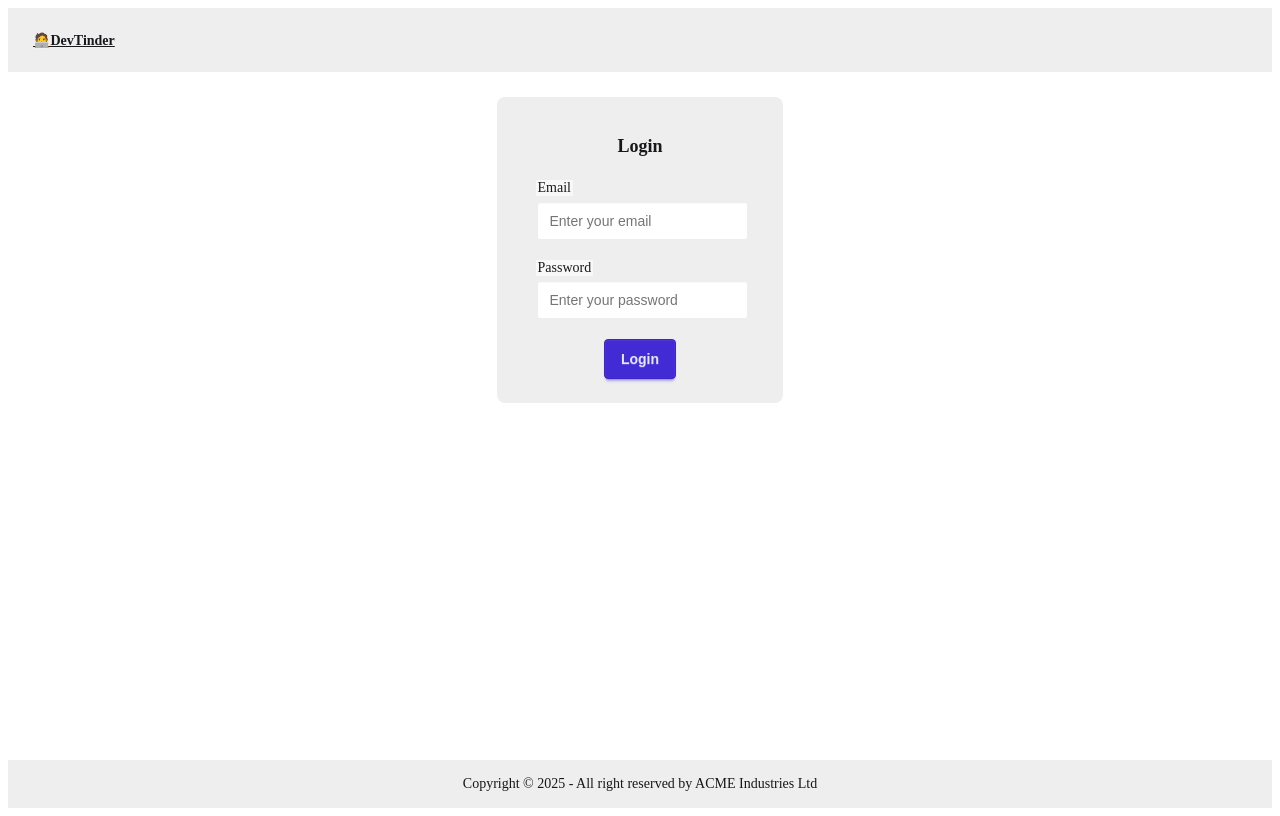
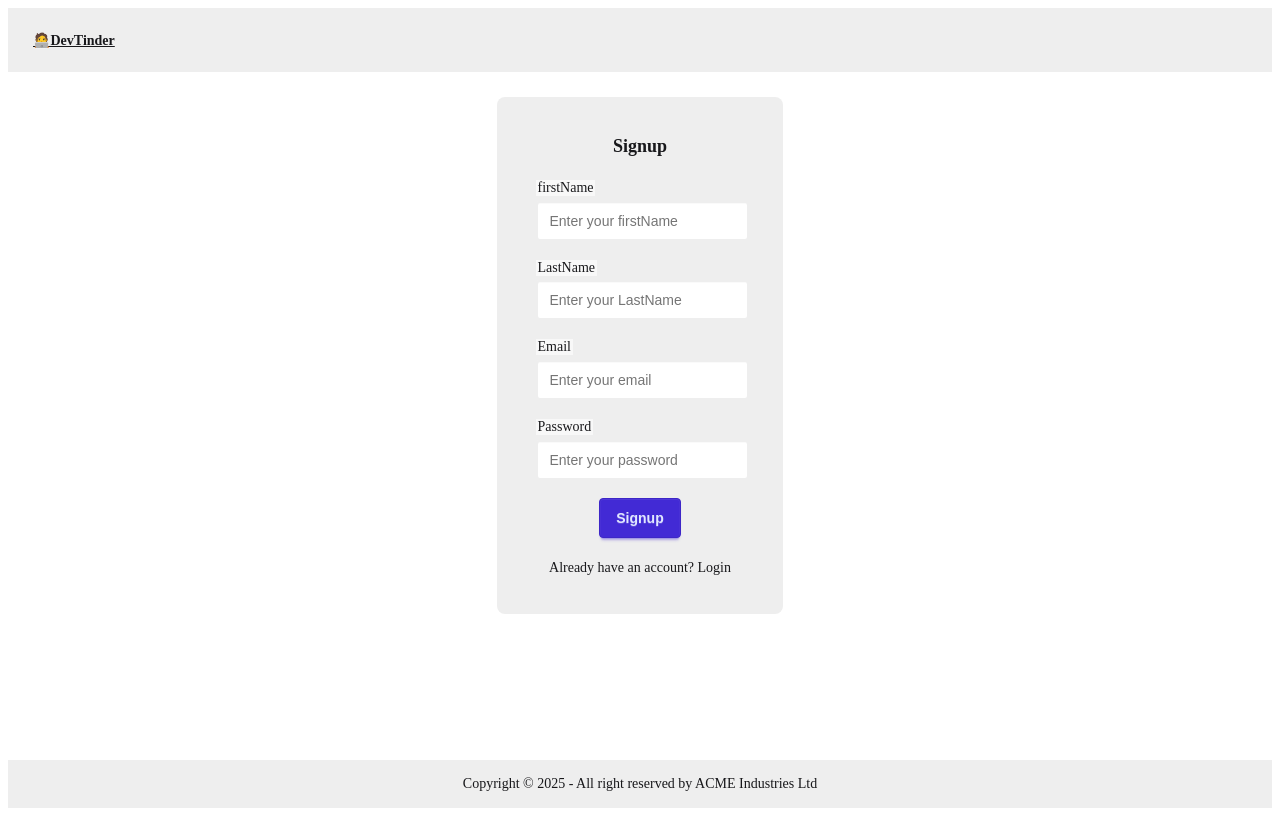
Before and after one commit to srinilayapasupureedi/devTinder-UI, a React (Vite) app: page /login in a window 1280 px wide. Built offline with nearby package versions, Linux system fonts and the light colour scheme; no server answers.

Commit message:
added-signup-page+bug fixes

```diff
--- a/src/components/Connections.jsx
+++ b/src/components/Connections.jsx
@@ -31,7 +31,7 @@ const Connections = () => {
 
   if (loading) return <h2>Loading connections...</h2>;
   if (!connections || connections.length === 0)
-    return <h2>No connections found</h2>;
+    return <h3 className='text-center'>No connections found</h3>;
 
    return (
     <div className="text-center my-10">
--- a/src/components/Feed.jsx
+++ b/src/components/Feed.jsx
@@ -27,14 +27,16 @@ useEffect(()=>{
   getFeed();
 // eslint-disable-next-line react-hooks/exhaustive-deps
 },[]);
+ if( !userData || userData.length===0)
+  return <h3 className='text-center text-white text-3xl mt-10'>No users found in feed</h3>;
 
-  return (
-    <div className='flex justify-center'>
-      {userData.map((user) => (
-        <Usercard  user={user} />
-      ))}
-    </div>
-  )
-}
+   return (
+    userData && (
+      <div className="flex justify-center my-10">
+        <Usercard user={userData[0]} />
+      </div>
+    )
+  );
+};
 
 export default Feed;
--- a/src/components/Login.jsx
+++ b/src/components/Login.jsx
@@ -11,7 +11,26 @@ const Login = () => {
   const navigate=useNavigate();
   const [email ,setEmail]=useState('');
   const [password ,setPassword]=useState('');
-
+  const [isLoginForm,setLoginForm]=useState(false);
+  const [firstName ,setFirstName]=useState('');
+  const [lastName ,setLastName]=useState('');
+  const handleSignup=async()=>{
+    try{
+      const res=await axios.post(`${BASE_URL}/signup`,{
+        firstName,
+        lastName,
+        email,
+        password
+    },{withCredentials:true});
+    console.log(res.data);
+    dispatch(addUser(res.data.data));
+    navigate('/profile');
+  }
+  catch(err){
+    console.log(err);
+    alert('Signup failed. Please try again.');
+  }
+};
   const handleLogin=async()=>{
     try{
           const res=await axios.post(`${BASE_URL}/login`,{
@@ -32,7 +51,29 @@ const Login = () => {
     <div className=' flex justify-center my-[25px] '>
    <div className="card bg-base-300 w-96 shadow-sm">
   <div className="card-body">
-    <h2 className="card-title flex justify-center">Login </h2>
+    <h2 className="card-title flex justify-center">{isLoginForm ? "Login" : "Signup"}</h2>
+   {!isLoginForm &&<>
+  <fieldset className="w-full rounded-lg p-4 border-2 border-base-300 bg-base-300 mx-4 my-4">
+    <legend className=" text-sm bg-base-200">firstName</legend>
+    <input
+      type="text"
+      value={firstName}
+      placeholder="Enter your firstName"
+      className="input input-bordered w-full bg-base-100 border-2 border-base-300  mt-2 placeholder:text-gray-400"
+      onChange={(e)=>{setFirstName(e.target.value)}}
+    />
+    </fieldset>
+  <fieldset className="w-full rounded-lg p-4 border-2 border-base-300 bg-base-300 mx-4 my-4">
+    <legend className=" text-sm bg-base-200">LastName</legend>
+    <input
+      type="text"
+      value={lastName}
+      placeholder="Enter your LastName"
+      className="input input-bordered w-full bg-base-100 border-2 border-base-300  mt-2 placeholder:text-gray-400"
+      onChange={(e)=>{setLastName(e.target.value)}}
+    />
+    </fieldset>
+    </>}
  <fieldset className="w-full rounded-lg p-4 border-2 border-base-300 bg-base-300 mx-4 my-4">
   <legend className=" text-sm bg-base-200">Email</legend>
   <input
@@ -46,7 +87,7 @@ const Login = () => {
  <fieldset className="w-full rounded-lg p-4 border-2 border-base-300 bg-base-300 mx-4 my-4">
   <legend className=" text-sm bg-base-200">Password</legend>
   <input
-    type="text"
+    type="password"
     value={password}
     placeholder="Enter your password"
     className="input input-bordered w-full bg-base-100 border-2 border-base-300  mt-2 placeholder:text-gray-400"
@@ -54,12 +95,15 @@ const Login = () => {
   />
   </fieldset>
     <div className="card-actions justify-center">
-      <button className="btn btn-primary " onClick={handleLogin}>Login</button>
+      <button className="btn btn-primary " onClick={isLoginForm ? handleLogin : handleSignup}>{isLoginForm ? "Login" : "Signup"}</button>
     </div>
+    <p className="text-center cursor-pointer" onClick={()=>{
+      setLoginForm((value)=>!value)
+    }}>
+    {isLoginForm ? "Don't have an account? Signup" : "Already have an account? Login"}</p>
   </div>
 </div>
-    </div>
-  )
-};
+</div>
+)};
 
 export default Login;
--- a/src/components/Requests.jsx
+++ b/src/components/Requests.jsx
@@ -41,12 +41,12 @@ const Requests = () => {
       fetchRequests()
      },[]);
     if(!requests || requests.length===0)
-      return <h1> NO requests found</h1>
+      return <h3 className='text-center text-white text-3xl'> NO requests found</h3>
 
 
    return (
     <div className="text-center my-10">
-      <h1 className="text-bold text-white text-3xl">Requests</h1>
+      <h1 className="text-center text-white text-3xl">Requests</h1>
 
       {requests.map((request) => {
         const { _id,  profileImage, about } = request.fromUserId;
--- a/src/components/Usercard.jsx
+++ b/src/components/Usercard.jsx
@@ -1,7 +1,22 @@
 import React from "react";
-
+import axios from "axios";
+import { BASE_URL } from "../utilis/constants";
+import { useDispatch } from "react-redux";
+import { removeUserFromFeed } from "../utilis/feedSlice";
 const UserCard = ({ user }) => {
-  const { firstName, lastName, age, about, profileImage, Gender } = user;
+  const { _id, firstName, lastName, age, about, profileImage, Gender } = user;
+  const dispatch = useDispatch();
+  const handleStatus = async (status, userId) => {
+    try {
+      const res = await axios.post(`${BASE_URL}/request/send/${status}/${userId}`, {}, { withCredentials: true });
+      console.log(res.data);
+      dispatch(removeUserFromFeed(userId));
+    }
+    catch(err)
+    {
+      console.error(err);
+    }
+  }
 
   return (
     <div
@@ -36,10 +51,14 @@ const UserCard = ({ user }) => {
 
 
         <div className="card-actions justify-center flex gap-3 mt-4">
-          <button className="btn btn-primary rounded-full transition-transform hover:scale-105 px-6">
+          <button className="btn btn-primary rounded-full transition-transform hover:scale-105 px-6"
+            onClick={()=>handleStatus("ignored",user._id)}
+          >
             Ignore
           </button>
-          <button className="btn btn-secondary rounded-full transition-transform hover:scale-105 px-6">
+          <button className="btn btn-secondary rounded-full transition-transform hover:scale-105 px-6"
+            onClick={()=>handleStatus("interested",user._id)}
+          >
             Interested
           </button>
         </div>
--- a/src/utilis/feedSlice.js
+++ b/src/utilis/feedSlice.js
@@ -6,10 +6,11 @@ const feedSlice=createSlice({
        addFeedData:(state,action)=>{
         return action.payload;
        },
-       removeFeedData:()=>{
-        return [];
+       removeUserFromFeed:(state,action)=>{
+        const newFeed=state.filter((user)=>user._id!==action.payload);
+        return newFeed;
        }
     }
 });
-export const {addFeedData,removeFeedData}=feedSlice.actions;
+export const {addFeedData,removeUserFromFeed}=feedSlice.actions;
 export default feedSlice.reducer;
```
